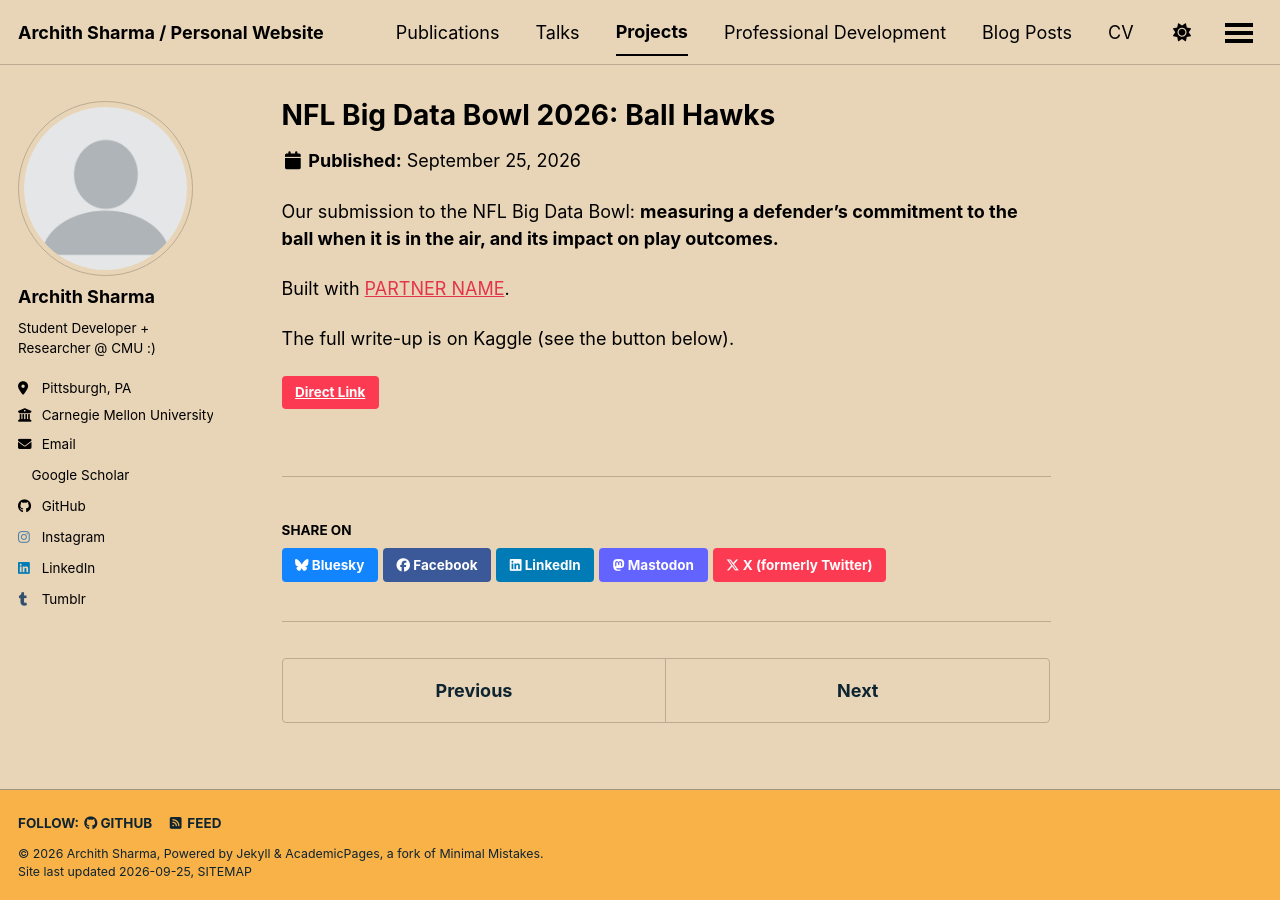
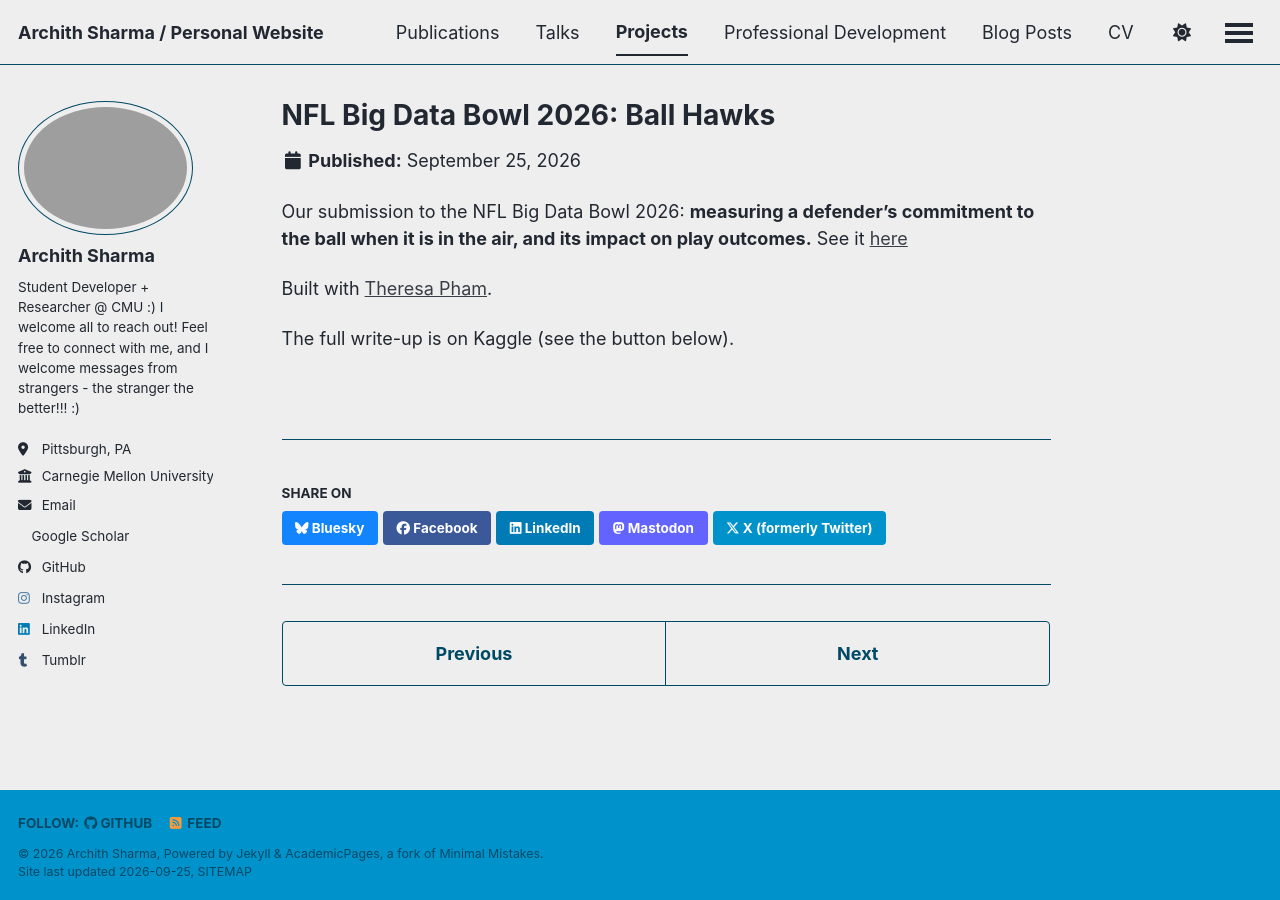
Before and after one commit to ArchithSharma/archithsharma.github.io, a Jekyll site: the page built from _projects/nfl-big-data-bowl-ball-hawks.md, in a window 1280 px wide. Built offline with Jekyll 4.4.1, drawn with Linux system fonts in a browser that asks for light colours; a style sheet for code colours, icons or effects is not loaded.

Commit message:
Fix webpage

```diff
--- a/_config.yml
+++ b/_config.yml
@@ -8,7 +8,7 @@
 
 # Basic Site Settings
 locale                   : "en-US"
-site_theme               : "sunrise" # The available themes options are "default", "air", "sunrise", "mint", "dirt" and "contrast"
+site_theme               : "air" # The available themes options are "default", "air", "sunrise", "mint", "dirt" and "contrast"
 title                    : "Archith Sharma / Personal Website"
 title_separator          : "-"
 name                     : &name "Archith Sharma"
@@ -23,10 +23,10 @@
 #               Additional customization can be done by editing /_includes/author-profile.html
 author:
   # Biographic information
-  avatar           : "profile.png"
+  avatar           : "profile.jpg"
   name             : "Archith Sharma"
   pronouns         : # example: "she/her"
-  bio              : "Student Developer + Researcher @ CMU :)"
+  bio              : "Student Developer + Researcher @ CMU :) I welcome all to reach out! Feel free to connect with me, and I welcome messages from strangers - the stranger the better!!! :)"
   location         : "Pittsburgh, PA"
   employer         : "Carnegie Mellon University"
   uri              : # URL
--- a/_projects/nfl-big-data-bowl-ball-hawks.md
+++ b/_projects/nfl-big-data-bowl-ball-hawks.md
@@ -4,12 +4,11 @@
 status: past
 permalink: /projects/nfl-big-data-bowl-ball-hawks/
 order: 2
-link: https://www.kaggle.com/competitions/nfl-big-data-bowl-2026-analytics/writeups/ball-hawks
 excerpt: "Measuring a defender's commitment to the ball when it is in the air and its impact on play outcomes. Submitted to the NFL Big Data Bowl on Kaggle."
 ---
 
-Our submission to the NFL Big Data Bowl: **measuring a defender's commitment to the ball when it is in the air, and its impact on play outcomes.**
+Our submission to the NFL Big Data Bowl 2026: **measuring a defender's commitment to the ball when it is in the air, and its impact on play outcomes.** See it [here](https://www.kaggle.com/competitions/nfl-big-data-bowl-2026-analytics/writeups/ball-hawks)
 
-Built with [PARTNER NAME](https://www.linkedin.com/in/PARTNER-LINKEDIN-USERNAME/). <!-- TODO: replace PARTNER NAME and the LinkedIn URL above -->
+Built with [Theresa Pham](https://www.linkedin.com/in/theresap90/). <!-- TODO: replace PARTNER NAME and the LinkedIn URL above -->
 
 The full write-up is on Kaggle (see the button below).
```
Also changed, not shown: _pages/professional-development.md (+5 -0 lines), _talks/speech.md (+4 -3 lines), _talks/tedx-relationship-lessons-from-the-stock-market.md (+2 -2 lines), images/profile.png (deleted), 1 other file.
